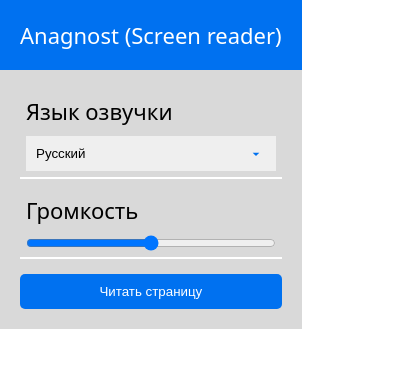
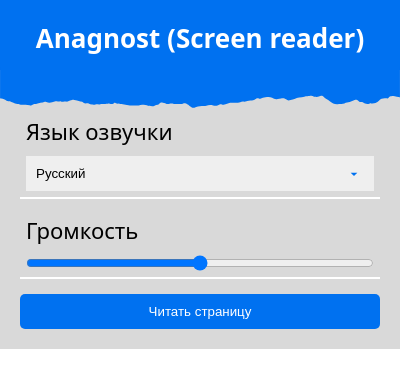
Before and after one commit to ThisIsPavel/anagnost, a browser extension: page src/popup/index.html in a window 400 px wide. Drawn offline with Linux system fonts and the light colour scheme; files whose address does not match are found by name.

Commit message:
style: add decor svg for header

```diff
--- a/src/popup/index.html
+++ b/src/popup/index.html
@@ -7,7 +7,10 @@
   </head>
   <body>
     <div class="reader">
-      <header class="reader__header">Anagnost (Screen reader)</header>
+      <header class="reader__header">
+        <h1 class="reader__title">Anagnost (Screen reader)</h1>
+        <img src="./assets/art.svg" alt="SVG Image" class="reader__svg-image" />
+      </header>
       <div class="reader__body">
         <div class="reader__settings">
           <label class="reader__label"
--- a/src/popup/style.css
+++ b/src/popup/style.css
@@ -15,6 +15,7 @@
 }
 
 .reader {
+  width: 400px;
   display: flex;
   flex-direction: column;
   gap: 20px;
@@ -22,13 +23,27 @@
 }
 
 .reader__header {
+  position: relative;
+  height: 50px;
   background: var(--primary-color);
   color: var(--white-text);
-  padding: 20px;
+  padding: 20px 20px 0;
+}
+
+.reader__title {
+  text-align: center;
+  font-size: 26px;
+}
+
+.reader__svg-image {
+  position: absolute;
+  width: 100%;
+  bottom: -40px;
+  right: 0;
 }
 
 .reader__body {
-  padding: 0 20px 20px;
+  padding: 20px;
 }
 
 .reader__settings {
```
Also changed, not shown: src/assets/art.svg (added).
